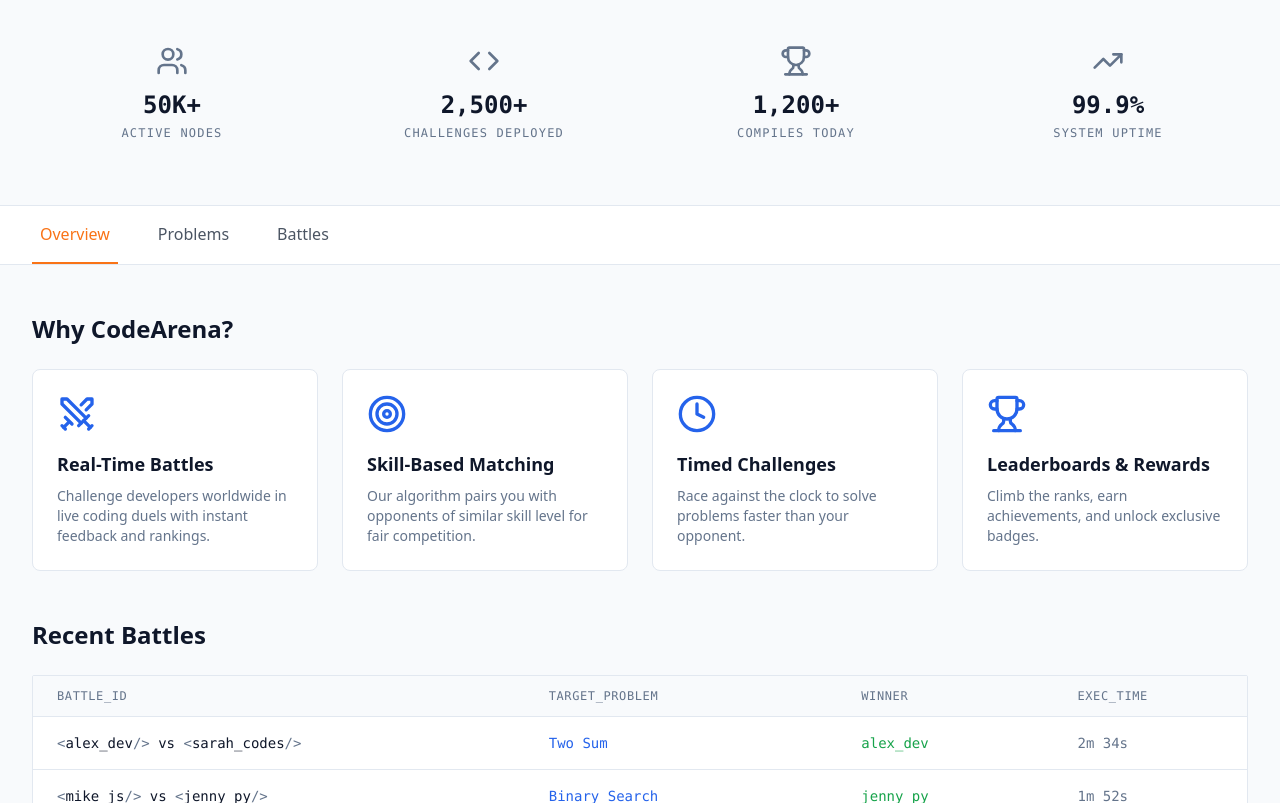
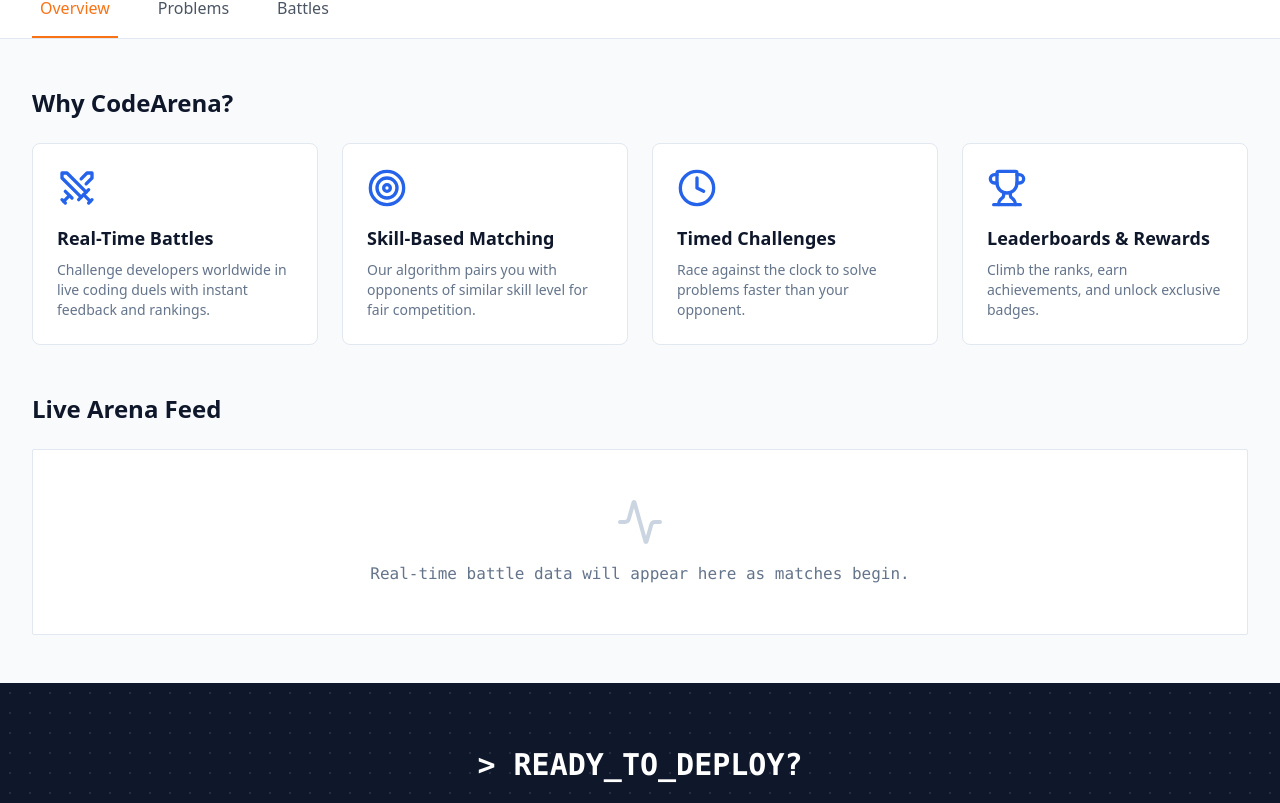
Before and after one commit to samarth494/Capstone, a React (Vite) app in the folder codearena-client/: page / in a window 1280 px wide. Shown: the part 517-1320 px from the top of the page. Built offline with nearby package versions, Linux system fonts and the light colour scheme.

Commit message:
Cleanup FrontPage: Remove placeholder data and revert theme changes

```diff
--- a/codearena-client/src/pages/FrontPage.jsx
+++ b/codearena-client/src/pages/FrontPage.jsx
@@ -1,19 +1,10 @@
 import React, { useState } from 'react';
 import { useNavigate } from 'react-router-dom';
-import { Swords, Trophy, Users, Code, Zap, Target, Clock, TrendingUp } from 'lucide-react';
+import { Swords, Trophy, Users, Code, Zap, Target, Clock, TrendingUp, Activity } from 'lucide-react';
 
 export default function Frontpage() {
   const navigate = useNavigate();
   const [activeTab, setActiveTab] = useState('overview');
-
-  const stats = [
-    { icon: Users, label: 'Active Nodes', value: '50K+' },
-    { icon: Code, label: 'Challenges Deployed', value: '2,500+' },
-    { icon: Trophy, label: 'Compiles Today', value: '1,200+' },
-    { icon: TrendingUp, label: 'System Uptime', value: '99.9%' }
-  ];
-
-
 
   const features = [
     {
@@ -38,17 +29,11 @@ export default function Frontpage() {
     }
   ];
 
-  const recentBattles = [
-    { player1: 'alex_dev', player2: 'sarah_codes', problem: 'Two Sum', winner: 'alex_dev', time: '2m 34s' },
-    { player1: 'mike_js', player2: 'jenny_py', problem: 'Binary Search', winner: 'jenny_py', time: '1m 52s' },
-    { player1: 'code_ninja', player2: 'dev_master', problem: 'Valid Parentheses', winner: 'code_ninja', time: '3m 12s' }
-  ];
-
   const problemCategories = [
-    { name: 'Arrays', count: 450, difficulty: 'Easy to Hard' },
-    { name: 'Dynamic Programming', count: 320, difficulty: 'Medium to Hard' },
-    { name: 'Trees & Graphs', count: 380, difficulty: 'Easy to Hard' },
-    { name: 'String Manipulation', count: 290, difficulty: 'Easy to Medium' }
+    { name: 'Arrays', difficulty: 'Easy to Hard' },
+    { name: 'Dynamic Programming', difficulty: 'Medium to Hard' },
+    { name: 'Trees & Graphs', difficulty: 'Easy to Hard' },
+    { name: 'String Manipulation', difficulty: 'Easy to Medium' }
   ];
 
   return (
@@ -99,20 +84,6 @@ export default function Frontpage() {
         </div>
       </section>
 
-      {/* Stats Section */}
-      <section className="py-12 bg-slate-50 border-y border-slate-200">
-        <div className="max-w-7xl mx-auto px-4 sm:px-6 lg:px-8">
-          <div className="grid grid-cols-2 md:grid-cols-4 gap-8">
-            {stats.map((stat, idx) => (
-              <div key={idx} className="text-center group hover:bg-white p-4 rounded transition-all">
-                <stat.icon className="w-8 h-8 mx-auto text-slate-500 group-hover:text-blue-600 mb-3 transition-colors" />
-                <div className="text-2xl font-bold text-slate-900 font-mono">{stat.value}</div>
-                <div className="text-slate-500 text-sm font-mono mt-1 text-xs uppercase tracking-widest">{stat.label}</div>
-              </div>
-            ))}
-          </div>
-        </div>
-      </section>
 
       {/* Navigation Tabs */}
       <section className="bg-white border-b border-slate-200">
@@ -153,34 +124,12 @@ export default function Frontpage() {
                 </div>
               </div>
 
-              {/* Recent Battles */}
+              {/* Recent Battles - Coming Soon */}
               <div>
-                <h3 className="text-2xl font-bold text-slate-900 mb-6">Recent Battles</h3>
-                <div className="bg-white rounded-sm border border-slate-200 overflow-hidden">
-                  <table className="w-full">
-                    <thead className="bg-slate-50 border-b border-slate-200 font-mono text-xs">
-                      <tr>
-                        <th className="px-6 py-3 text-left font-medium text-slate-500 uppercase tracking-wider">Battle_ID</th>
-                        <th className="px-6 py-3 text-left font-medium text-slate-500 uppercase tracking-wider">Target_Problem</th>
-                        <th className="px-6 py-3 text-left font-medium text-slate-500 uppercase tracking-wider">Winner</th>
-                        <th className="px-6 py-3 text-left font-medium text-slate-500 uppercase tracking-wider">Exec_Time</th>
-                      </tr>
-                    </thead>
-                    <tbody className="divide-y divide-slate-200 font-mono text-sm">
-                      {recentBattles.map((battle, idx) => (
-                        <tr key={idx} className="hover:bg-slate-50 transition-colors">
-                          <td className="px-6 py-4 whitespace-nowrap text-slate-900">
-                            <span className="text-slate-500">&lt;</span>{battle.player1}<span className="text-slate-500">/&gt;</span> vs <span className="text-slate-500">&lt;</span>{battle.player2}<span className="text-slate-500">/&gt;</span>
-                          </td>
-                          <td className="px-6 py-4 whitespace-nowrap text-blue-600">{battle.problem}</td>
-                          <td className="px-6 py-4 whitespace-nowrap">
-                            <span className="text-green-600 font-medium">{battle.winner}</span>
-                          </td>
-                          <td className="px-6 py-4 whitespace-nowrap text-slate-500">{battle.time}</td>
-                        </tr>
-                      ))}
-                    </tbody>
-                  </table>
+                <h3 className="text-2xl font-bold text-slate-900 mb-6">Live Arena Feed</h3>
+                <div className="bg-white rounded-sm border border-slate-200 p-12 text-center">
+                  <Activity className="w-12 h-12 text-slate-300 mx-auto mb-4" />
+                  <p className="text-slate-500 font-mono">Real-time battle data will appear here as matches begin.</p>
                 </div>
               </div>
             </div>
@@ -194,9 +143,6 @@ export default function Frontpage() {
                   <div key={idx} className="bg-white p-6 rounded-lg border border-slate-200 hover:border-blue-300 hover:shadow-md transition-all">
                     <div className="flex justify-between items-start mb-3">
                       <h4 className="text-xl font-semibold text-slate-900">{category.name}</h4>
-                      <span className="bg-blue-50 text-blue-700 px-3 py-1 rounded-full text-sm font-medium">
-                        {category.count}
-                      </span>
                     </div>
                     <p className="text-slate-500 text-sm mb-4">Difficulty: {category.difficulty}</p>
                     <button className="text-blue-600 hover:text-blue-700 font-medium text-sm">
```
